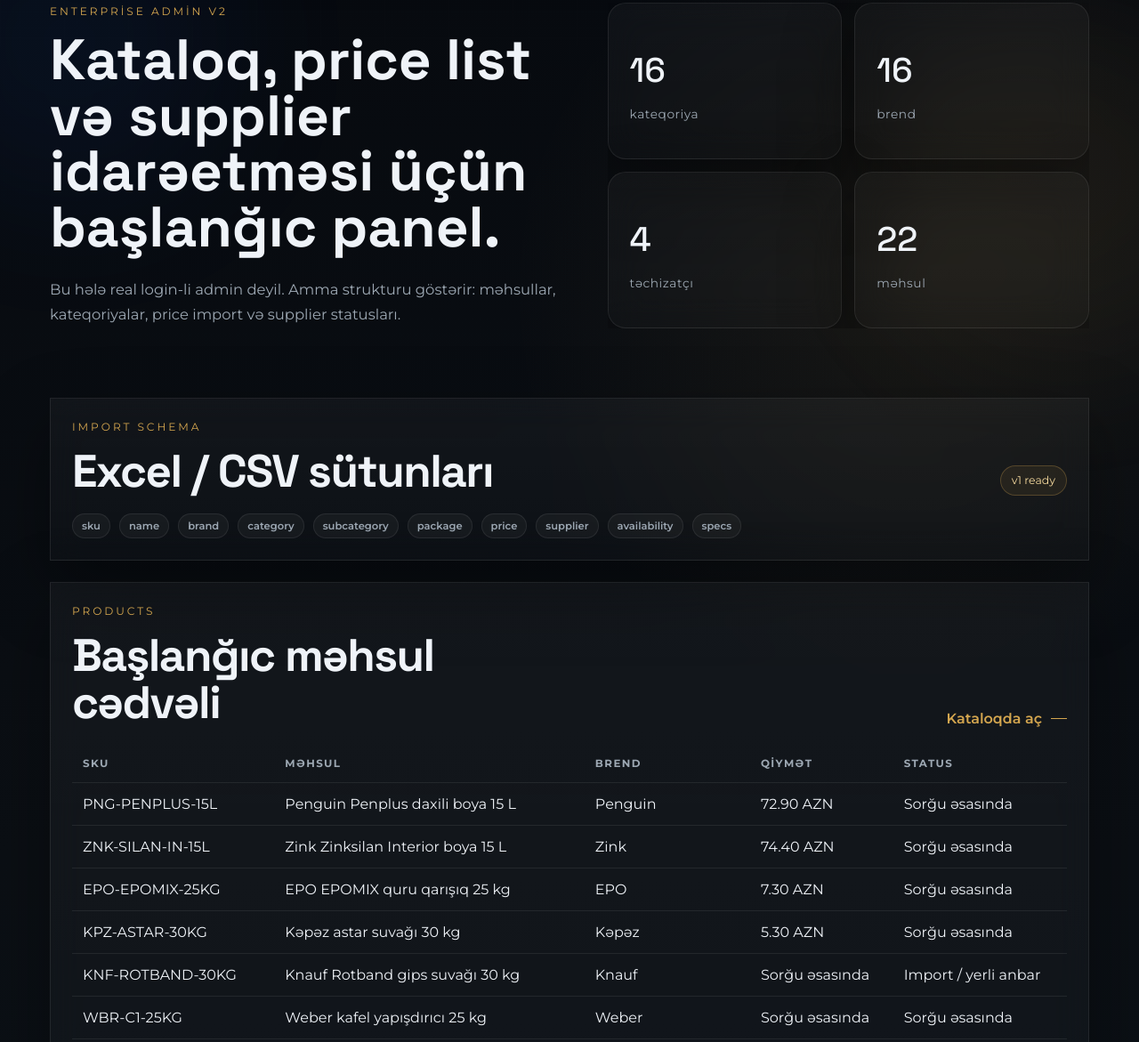
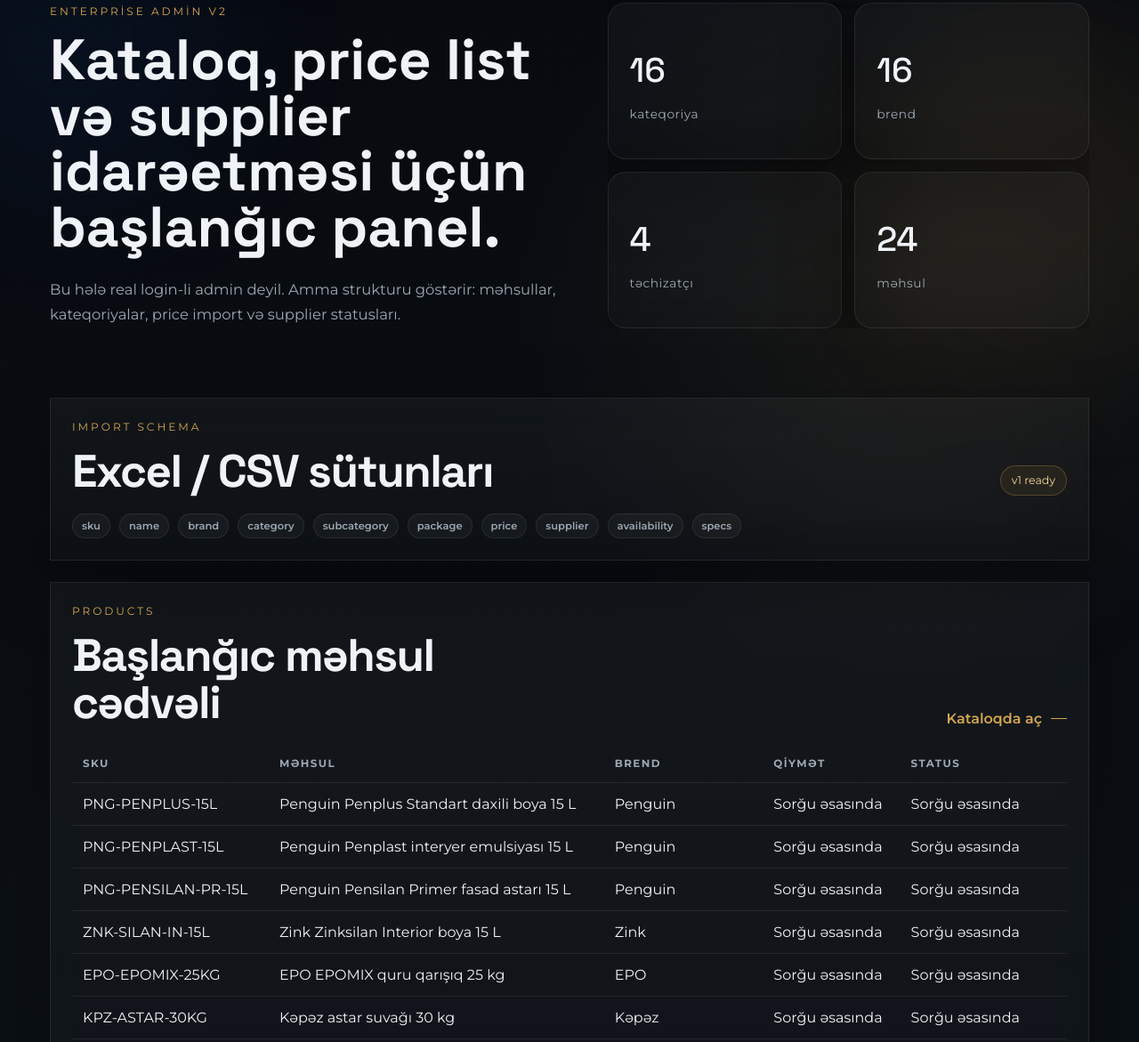
Before and after one commit to maharramv/constera, a website: page admin.html in a window 1280 px wide. Shown: the part 246-1417 px from the top of the page at 89% size. Drawn offline with Linux system fonts and the light colour scheme.

Commit message:
Fix Vercel static export and verify catalog sources

```diff
--- a/assets/css/styles.css
+++ b/assets/css/styles.css
@@ -1692,6 +1692,14 @@ dd {
     rgba(255, 255, 255, 0.04);
 }
 
+.product-media img {
+  width: 100%;
+  height: 164px;
+  object-fit: contain;
+  padding: 16px;
+  background: rgba(255, 255, 255, 0.92);
+}
+
 .product-media span,
 .brand-mark {
   display: grid;
@@ -1789,6 +1797,14 @@ dd {
   line-height: 1.4;
 }
 
+.source-link {
+  display: inline-flex;
+  margin-top: 8px;
+  color: #f4d99d;
+  font-size: 0.72rem;
+  font-weight: 700;
+}
+
 .price-label {
   color: var(--muted);
   font-size: 0.7rem;
--- a/assets/js/catalog-data.js
+++ b/assets/js/catalog-data.js
@@ -100,12 +100,12 @@ window.CONSTERA_MARKETPLACE = {
     }
   ],
   brands: [
-    { id: "penguin", name: "Penguin", country: "Azerbaijan", segments: ["paints"], website: "www.penguin.az", certification: "Price list ready" },
-    { id: "epo", name: "EPO", country: "Azerbaijan", segments: ["dry-mixes", "construction-chemicals"], website: "www.epo.com.az", certification: "Price list ready" },
-    { id: "zink", name: "Zink", country: "Azerbaijan", segments: ["paints"], website: "Supplier catalog", certification: "Price list ready" },
-    { id: "kapaz", name: "Kəpəz", country: "Azerbaijan", segments: ["dry-mixes"], website: "Supplier catalog", certification: "Price list ready" },
-    { id: "nur", name: "Nur", country: "Azerbaijan", segments: ["dry-mixes"], website: "Supplier catalog", certification: "Price list ready" },
-    { id: "kars", name: "Kars", country: "Azerbaijan", segments: ["dry-mixes"], website: "Supplier catalog", certification: "Price list ready" },
+    { id: "penguin", name: "Penguin", country: "Azerbaijan", segments: ["paints"], website: "www.penguin.az", certification: "Official catalog source" },
+    { id: "epo", name: "EPO", country: "Azerbaijan", segments: ["dry-mixes", "construction-chemicals"], website: "www.epo.com.az", certification: "Official catalog source" },
+    { id: "zink", name: "Zink", country: "Azerbaijan", segments: ["paints"], website: "Supplier catalog", certification: "Needs verified source" },
+    { id: "kapaz", name: "Kəpəz", country: "Azerbaijan", segments: ["dry-mixes"], website: "Supplier catalog", certification: "Needs verified source" },
+    { id: "nur", name: "Nur", country: "Azerbaijan", segments: ["dry-mixes"], website: "Supplier catalog", certification: "Needs verified source" },
+    { id: "kars", name: "Kars", country: "Azerbaijan", segments: ["dry-mixes"], website: "Supplier catalog", certification: "Needs verified source" },
     { id: "knauf", name: "Knauf", country: "Germany", segments: ["dry-mixes", "insulation"], website: "knauf.com", certification: "Global catalog" },
     { id: "weber", name: "Weber", country: "France", segments: ["dry-mixes", "construction-chemicals"], website: "saint-gobain-weber.com", certification: "Global catalog" },
     { id: "schneider", name: "Schneider Electric", country: "France", segments: ["electrical"], website: "se.com", certification: "Global catalog" },
@@ -124,7 +124,7 @@ window.CONSTERA_MARKETPLACE = {
       type: "Manufacturer",
       focus: "Daxili və fasad boya sistemləri",
       website: "www.penguin.az",
-      status: "Price list imported",
+      status: "Official catalog connected",
       region: "Azerbaijan"
     },
     {
@@ -133,7 +133,7 @@ window.CONSTERA_MARKETPLACE = {
       type: "Manufacturer",
       focus: "Quru qarışıqlar və tikinti kimyası",
       website: "www.epo.com.az",
-      status: "Price list imported",
+      status: "Official catalog connected",
       region: "Azerbaijan"
     },
     {
@@ -159,17 +159,56 @@ window.CONSTERA_MARKETPLACE = {
     {
       id: "penguin-penplus-15l",
       sku: "PNG-PENPLUS-15L",
-      name: "Penguin Penplus daxili boya 15 L",
+      name: "Penguin Penplus Standart daxili boya 15 L",
       brand: "Penguin",
       category: "paints",
       subcategory: "Daxili boya",
       supplier: "Penguin Paints",
       origin: "Azerbaijan",
       package: "15 L",
-      price: "72.90 AZN",
-      priceNote: "Imported from supplier price list",
+      price: "Sorğu əsasında",
+      priceNote: "Rəsmi katalogda qiymət göstərilmir",
+      imageUrl: "https://penguin.az/uploads/products/gallery/penplus-standart-2024-jpeg6683db92821b6.jpg",
+      sourceUrl: "https://penguin.az/catalog/product/penguin-penplus-standart",
+      sourceLabel: "Penguin official",
       availability: "Sorğu əsasında",
-      specs: ["Daxili divar və tavan üçün", "Mat səth", "Ağ baza"]
+      specs: ["Akrilik kopolimer əsaslı emulsiya", "2.5 L, 7.5 L və 15 L qablaşdırma", "Mat səth", "Fırça və rulo ilə tətbiq"]
+    },
+    {
+      id: "penguin-penplast-15l",
+      sku: "PNG-PENPLAST-15L",
+      name: "Penguin Penplast interyer emulsiyası 15 L",
+      brand: "Penguin",
+      category: "paints",
+      subcategory: "Emulsiya",
+      supplier: "Penguin Paints",
+      origin: "Azerbaijan",
+      package: "15 L",
+      price: "Sorğu əsasında",
+      priceNote: "Rəsmi katalogda qiymət göstərilmir",
+      imageUrl: "https://penguin.az/uploads/products/gallery/penplasr-classic-2024-jprg6683e193240d3.jpg",
+      sourceUrl: "https://penguin.az/catalog/product/penguin-penplast",
+      sourceLabel: "Penguin official",
+      availability: "Sorğu əsasında",
+      specs: ["Akrilik kopolimer əsaslı interyer emulsiyası", "2.5 L, 7.5 L və 15 L qablaşdırma", "Mat səth", "Fırça və rulo ilə tətbiq"]
+    },
+    {
+      id: "penguin-pensilan-primer-15l",
+      sku: "PNG-PENSILAN-PR-15L",
+      name: "Penguin Pensilan Primer fasad astarı 15 L",
+      brand: "Penguin",
+      category: "paints",
+      subcategory: "Astar boya",
+      supplier: "Penguin Paints",
+      origin: "Azerbaijan",
+      package: "15 L",
+      price: "Sorğu əsasında",
+      priceNote: "Rəsmi katalogda qiymət göstərilmir",
+      imageUrl: "https://penguin.az/uploads/products/gallery/pensilan-primer-2024-jpeg6683d57dc5d08.jpg",
+      sourceUrl: "https://penguin.az/catalog/product/penguin-pensilan-primer",
+      sourceLabel: "Penguin official",
+      availability: "Sorğu əsasında",
+      specs: ["Silikon polimer ilə modifikasiya olunmuş astar", "15 L qablaşdırma", "Mat və yarı-mat görünüş", "Püskürtmə, fırça və rulo ilə tətbiq"]
     },
     {
       id: "zink-zinksilan-interior-15l",
@@ -181,8 +220,8 @@ window.CONSTERA_MARKETPLACE = {
       supplier: "Zink distributor",
       origin: "Azerbaijan",
       package: "15 L",
-      price: "74.40 AZN",
-      priceNote: "Imported from supplier price list",
+      price: "Sorğu əsasında",
+      priceNote: "Public qiymət mənbəyi əlavə olunmalıdır",
       availability: "Sorğu əsasında",
       specs: ["Silikon əsaslı emulsiya", "Daxili istifadə", "Yuyula bilən səth"]
     },
@@ -196,10 +235,13 @@ window.CONSTERA_MARKETPLACE = {
       supplier: "EPO",
       origin: "Azerbaijan",
       package: "25 kg",
-      price: "7.30 AZN",
-      priceNote: "Imported from supplier price list",
+      price: "Sorğu əsasında",
+      priceNote: "Rəsmi katalogda qiymət göstərilmir",
+      imageUrl: "https://epo.com.az/uploads/products/gallery/epomix-sade-_1_6620bc96b7f08.jpg",
+      sourceUrl: "https://epo.com.az/catalog/product/epomix",
+      sourceLabel: "EPO official",
       availability: "Sorğu əsasında",
-      specs: ["Sement əsaslı qarışıq", "Daxili və xarici işlər", "Tikinti təmiri üçün"]
+      specs: ["Sement əsaslı keramika yapışdırıcısı", "10 kg və 25 kg kisə", "Daxili və xarici məkanlar", "6.0-6.5 L su / 25 kg qarışıq"]
     },
     {
       id: "kapaz-astar-suvagi-30kg",
@@ -211,8 +253,8 @@ window.CONSTERA_MARKETPLACE = {
       supplier: "Kəpəz / Nur / Kars",
       origin: "Azerbaijan",
       package: "30 kg",
-      price: "5.30 AZN",
-      priceNote: "Imported from supplier price list",
+      price: "Sorğu əsasında",
+      priceNote: "Public qiymət mənbəyi əlavə olunmalıdır",
       availability: "Sorğu əsasında",
       specs: ["Astar suvaq", "30 kg kisə", "Sement əsaslı"]
     },
--- a/assets/js/marketplace.js
+++ b/assets/js/marketplace.js
@@ -22,6 +22,7 @@ const getCategory = (id) => marketplace.categories.find((category) => category.i
 const getBrand = (name) => marketplace.brands.find((brand) => brand.name === name);
 
 const normalize = (value) => String(value || "").trim().toLowerCase();
+const escapeAttr = (value) => String(value || "").replace(/"/g, "&quot;");
 
 const countProductsBy = (field, value) =>
   marketplace.products.filter((product) => product[field] === value).length;
@@ -33,11 +34,18 @@ const createProductCard = (product) => {
   const compareIds = storage.read("constera-compare");
   const isFavorite = favoriteIds.includes(product.id);
   const isCompared = compareIds.includes(product.id);
+  const brandMark = product.brand.split(" ").map((word) => word[0]).join("").slice(0, 3);
+  const media = product.imageUrl
+    ? `<img src="${escapeAttr(product.imageUrl)}" alt="${escapeAttr(product.name)}" loading="lazy" referrerpolicy="no-referrer">`
+    : `<span>${brandMark}</span>`;
+  const source = product.sourceUrl
+    ? `<a class="source-link" href="${escapeAttr(product.sourceUrl)}" target="_blank" rel="noopener">${product.sourceLabel || "Mənbə"}</a>`
+    : "";
 
   return `
     <article class="market-card product-card" data-product-id="${product.id}">
       <div class="product-media">
-        <span>${product.brand.split(" ").map((word) => word[0]).join("").slice(0, 3)}</span>
+        ${media}
       </div>
       <div class="product-card-body">
         <div class="product-meta">
@@ -60,6 +68,7 @@ const createProductCard = (product) => {
           <span class="price-label">Qiymət</span>
           <strong>${product.price}</strong>
           <small>${product.priceNote}</small>
+          ${source}
         </div>
         <div class="product-actions">
           <button class="icon-action ${isFavorite ? "is-active" : ""}" type="button" data-action="favorite" data-id="${product.id}" aria-label="Add to favorites">♡</button>
```
Also changed, not shown: scripts/vercel-build.mjs (+27 -2 lines), README.md, vercel.json, 1 other file.
